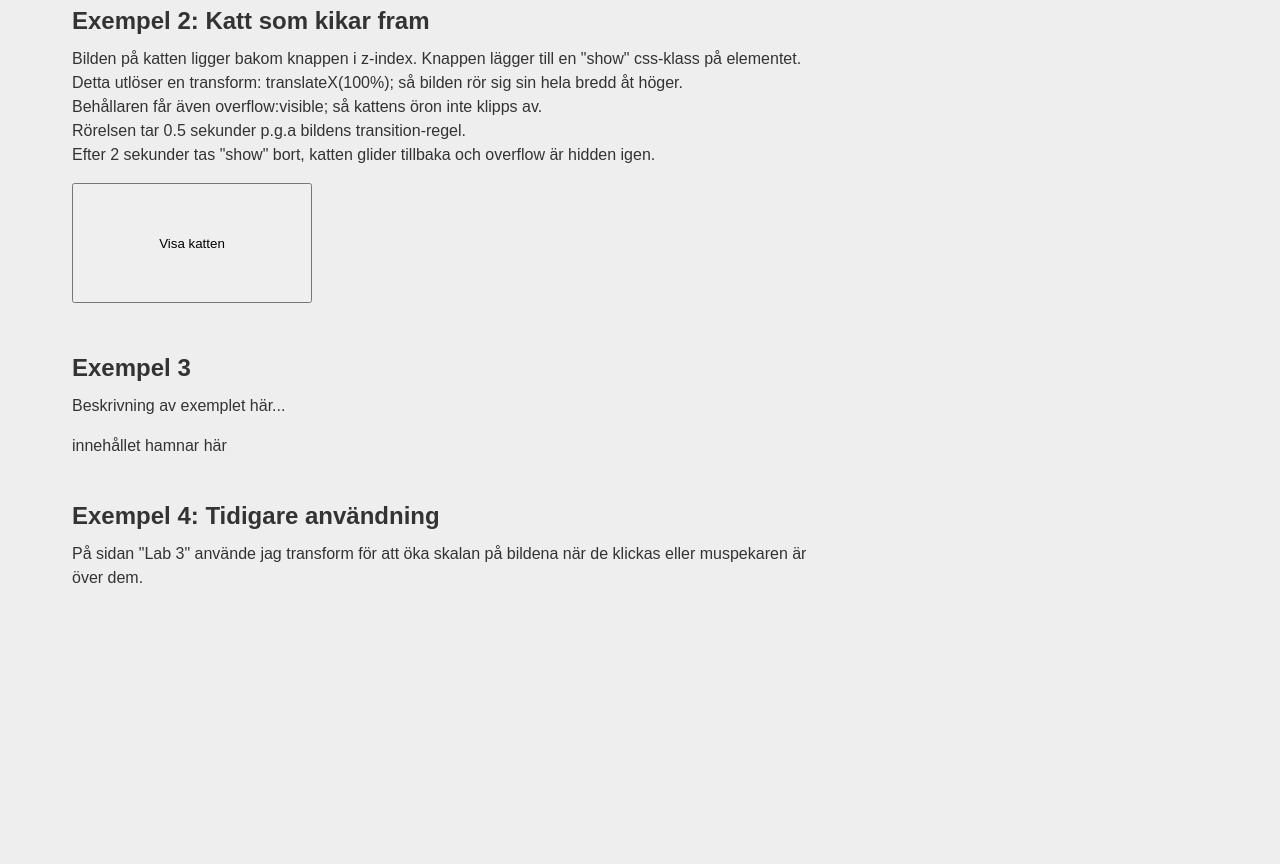
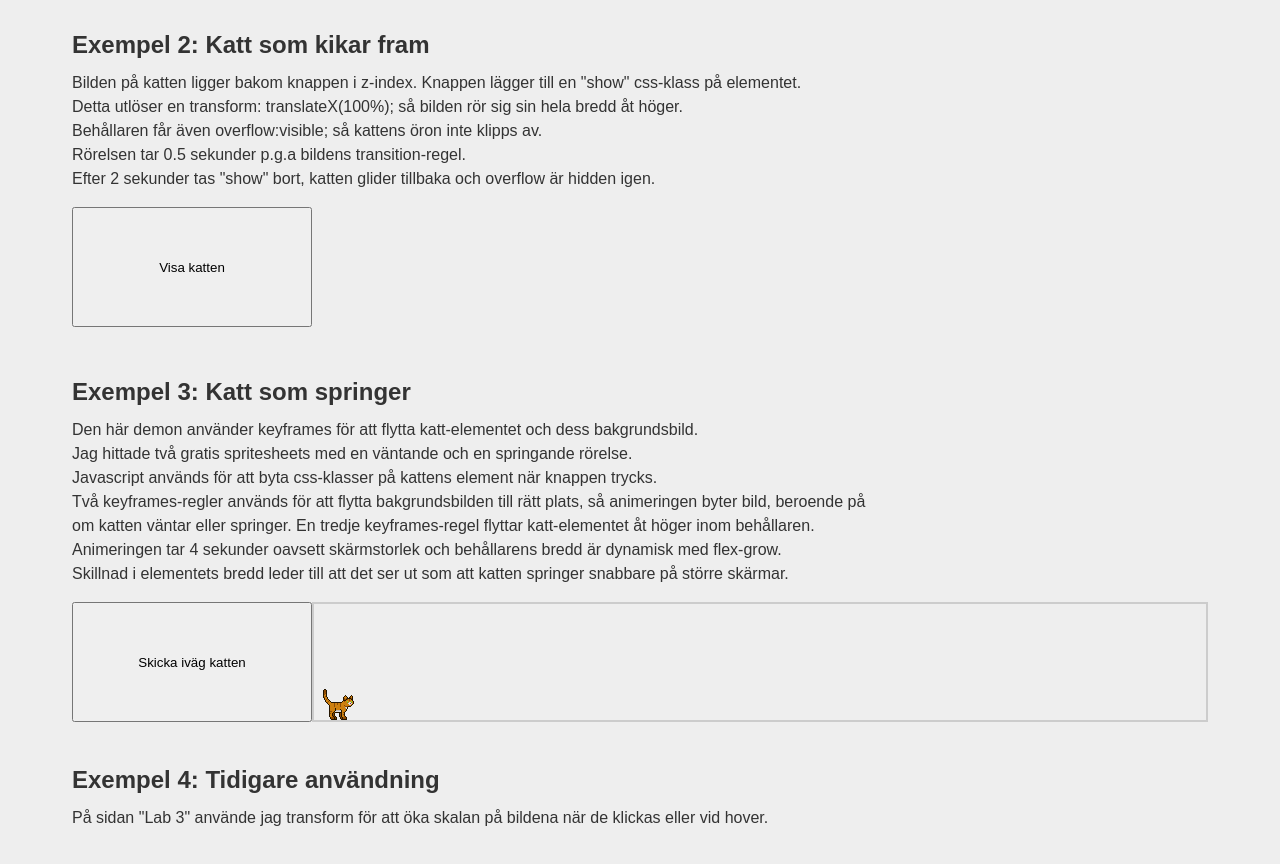
Before and after one commit to sini2500/dt211g-4, a website built with Vite: page animering.html in a window 1280 px wide. Shown: the part 510-1374 px from the top of the page. Before the commit the page ends 1172 px from the top, so only its background shows below. Built offline with nearby package versions, Linux system fonts and the light colour scheme.

Commit message:
demo3 klar

```diff
--- a/animering.html
+++ b/animering.html
@@ -33,7 +33,7 @@
 
   <main class="container">
     <h1>Animering av html-element</h1>
-    <p>Här är några exempel på transition, transform och keyframes.</p>
+    <p>Här är några exempel på transition, transform och keyframes.<br>Jag valde att bara arbeta med bilder eftersom det låter mig behålla katt-temat.</p>
 
     <section class="anim-demo">
       <h2>Exempel 1: Katter som snurrar</h2>
@@ -56,17 +56,23 @@
       </div>
 
     </section>
+
     <section class="anim-demo">
-      <h2>Exempel 3</h2>
-      <p>Beskrivning av exemplet här...</p>
-      <div class="anim-content">
-        innehållet hamnar här
+      <h2>Exempel 3: Katt som springer</h2>
+      <p>Den här demon använder keyframes för att flytta katt-elementet och dess bakgrundsbild.<br>Jag hittade två gratis spritesheets med en väntande och en springande rörelse.<br>Javascript används för att byta css-klasser på kattens element när knappen trycks.<br>Två keyframes-regler används för att flytta bakgrundsbilden till rätt plats, så animeringen byter bild, beroende på om katten väntar eller springer. En tredje keyframes-regel flyttar katt-elementet åt höger inom behållaren.<br>Animeringen tar 4 sekunder oavsett skärmstorlek och behållarens bredd är dynamisk med flex-grow.<br>Skillnad i elementets bredd leder till att det ser ut som att katten springer snabbare på större skärmar.</p>
+
+      <div id="demo3-container">
+        <button id="demo3-run">Skicka iväg katten</button>
+        <div id="demo3-area">
+          <div id="demo3-cat" class="idle"></div>
+        </div>
       </div>
+
     </section>
 
     <section class="anim-demo">
       <h2>Exempel 4: Tidigare användning</h2>
-      <p>På sidan "Lab 3" använde jag transform för att öka skalan på bildena när de klickas eller muspekaren är över dem.</p>
+      <p>På sidan "Lab 3" använde jag transform för att öka skalan på bildena när de klickas eller vid hover.</p>
     </section>
 
   </main>
--- a/src/css/_components.scss
+++ b/src/css/_components.scss
@@ -220,3 +220,79 @@ td {
 }
 
 /* animation demo 3 */
+
+#demo3-run {
+  width: 240px;
+  height: 120px;
+  cursor: pointer;
+}
+
+#demo3-container {
+  width: 100%;
+  height: 120px;
+  display: flex;
+}
+
+#demo3-area {
+  flex-grow: 1;
+  height: 120px;
+  position: relative;
+  overflow: hidden;
+  border: 2px solid #ccc;
+}
+
+#demo3-cat {
+  width: 48px;
+  height: 48px;
+  position: absolute;
+  bottom: 0;
+  background-repeat: no-repeat;
+}
+
+.idle {
+  background-image: url("/src/img/OrangeTabby-Idle.png");
+  animation: idleCat 1s steps(12) infinite;
+}
+
+@keyframes idleCat {
+
+  from {
+    background-position: 0 0;
+  }
+
+  to {
+    background-position: -576px 0;
+  }
+
+}
+
+.run {
+  background-image: url("/src/img/OrangeTabby-Run.png");
+  animation:
+    runningCat 0.6s steps(6) infinite,
+    movingCat 4s linear forwards;
+}
+
+@keyframes runningCat {
+
+  from {
+    background-position: 0 0;
+  }
+
+  to {
+    background-position: -288px 0;
+  }
+
+}
+
+@keyframes movingCat {
+
+  from {
+    left: 0;
+  }
+
+  to {
+    left: 100%;
+  }
+
+}
--- a/src/js/animation.js
+++ b/src/js/animation.js
@@ -27,3 +27,18 @@ btn2.addEventListener("click", () => {
 });
 
 /* animation demo 3 */
+
+const btn3 = document.getElementById("demo3-run");
+const cat3 = document.getElementById("demo3-cat");
+
+btn3.addEventListener("click", () => {
+
+  cat3.classList.remove("idle");
+  cat3.classList.add("run");
+
+  setTimeout(() => {
+    cat3.classList.remove("run");
+    cat3.classList.add("idle");
+  }, 4000);
+
+});
```
Also changed, not shown: readme.md.
